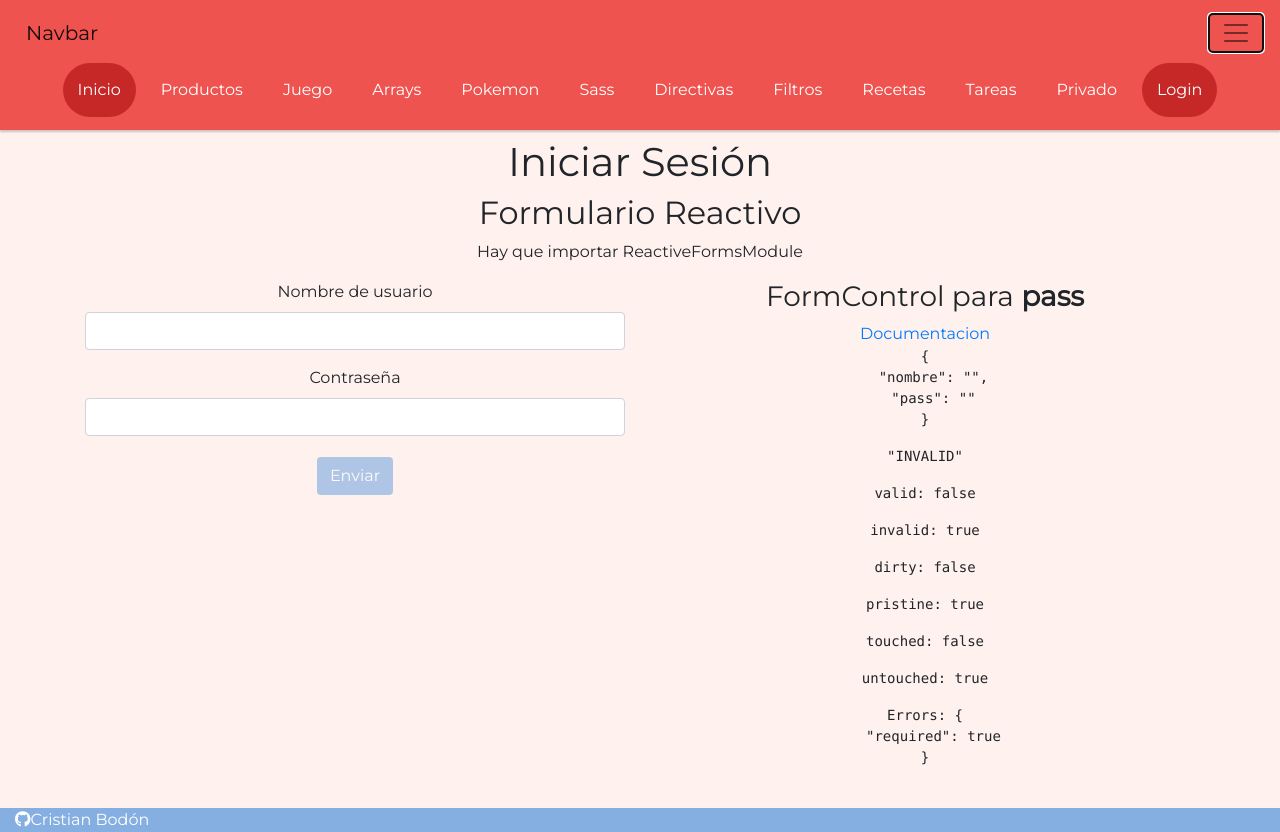
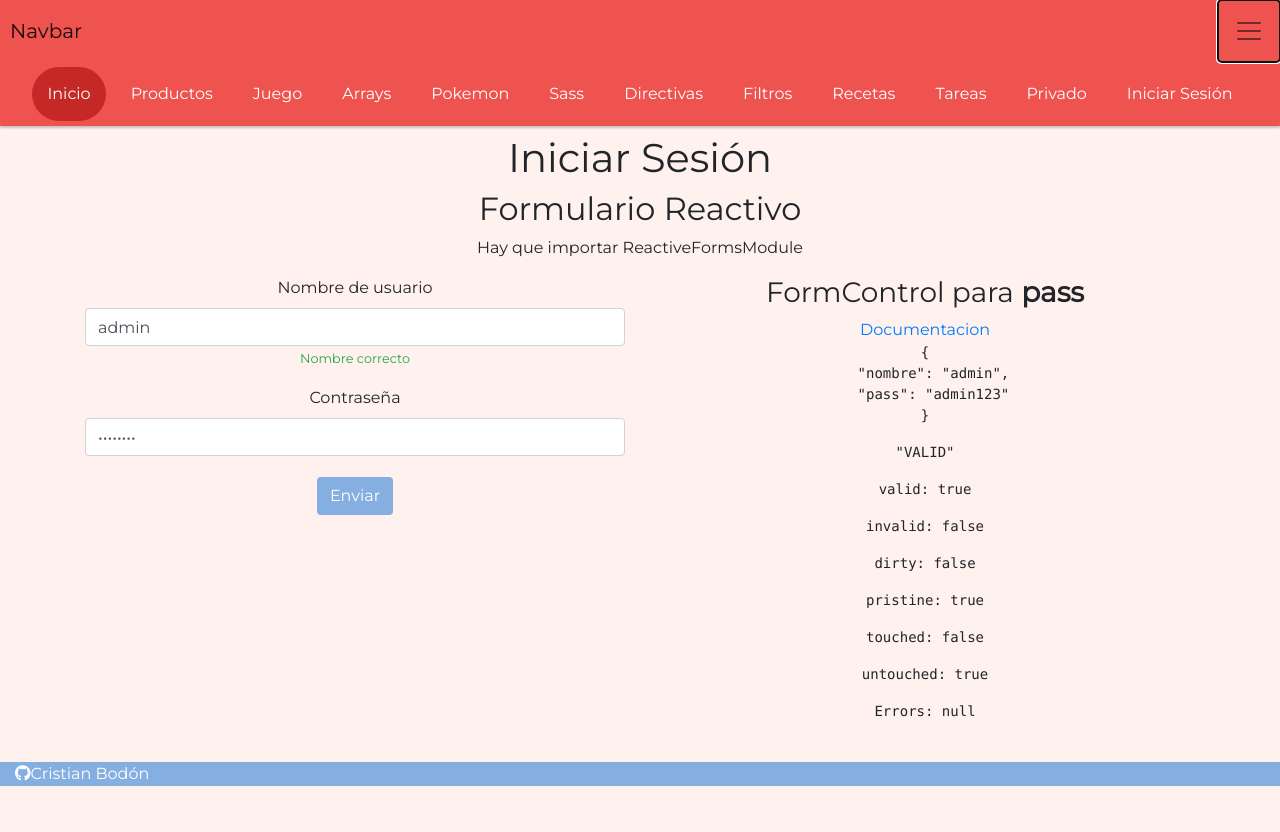
Before and after one commit to chrisbodon/angularApp, an Angular app: page /login in a window 1280 px wide. Both pictures are taken after a click on the button "Toggle navigation". After the commit the page ends 800 px from the top, so only its background shows below. Built offline with nearby package versions, Linux system fonts and the light colour scheme.

Commit message:
Login fixes to log in to the backOffice

```diff
--- a/src/app/app-routing.module.ts
+++ b/src/app/app-routing.module.ts
@@ -96,11 +96,6 @@ export const RUTAS =  [
       'ruta' : '/privado',
       'nombre' : 'Privado',
       'icono' : ''
-  },
-  {
-      'ruta' : '/login',
-      'nombre' : 'Login',
-      'icono' : ''
   }
 ];
 
--- a/src/app/componentes/navbar/navbar.component.html
+++ b/src/app/componentes/navbar/navbar.component.html
@@ -10,6 +10,19 @@
       <li class="nav-item" *ngFor="let r of rutas">
         <a [routerLink]="r.ruta" routerLinkActive="active" class="nav-link">{{r.nombre}}</a>
       </li>
+
+      <!-- rutas si el usuario esta loegado o no -->
+      <li class="nav-item">
+        <a *ngIf="!usuarioService.estaLogeado()" [routerLink]="'/login'" routerLinkActive="" class="nav-link">Iniciar Sesión</a>
+      </li>
+
+      <li class="nav-item">
+        <a *ngIf="usuarioService.estaLogeado()" [routerLink]="'/privado'" routerLinkActive="" class="nav-link">Backoffice</a>
+      </li>
+
+      <li class="nav-item">
+        <a *ngIf="usuarioService.estaLogeado()" [routerLink]="'/privado'" (click)="salir()" class="nav-link text-danger">Cerrar Sesión</a>
+      </li>
     </ul>
   </div>
 </nav>
--- a/src/app/componentes/navbar/navbar.component.scss
+++ b/src/app/componentes/navbar/navbar.component.scss
@@ -5,6 +5,7 @@
 nav {
   background-color: #ef5350;
   box-shadow: 0 2px 2px rgba(0, 0, 0, .2);
+  padding: 0px;
 }
 
 .navbar-collapse {
@@ -21,6 +22,11 @@ nav {
   margin: 0px;
 }
 
+.navbar-toggler {
+  padding: 16px;
+  border: 0px;
+}
+
 .navbar-light .navbar-nav .nav-link {
   color: #ffffff;
   padding: 15px;
--- a/src/app/componentes/navbar/navbar.component.ts
+++ b/src/app/componentes/navbar/navbar.component.ts
@@ -1,5 +1,7 @@
 import { Component, OnInit } from '@angular/core';
 import { RUTAS } from 'src/app/app-routing.module';
+import { UsuarioService } from '../../services/usuario.service';
+import { Router } from '@angular/router';
 
 
 @Component({
@@ -11,7 +13,9 @@ export class NavbarComponent implements OnInit {
 
   rutas: Array<any>;
 
-  constructor() {
+  constructor( private router: Router,
+               private usuarioService: UsuarioService
+              ) {
     console.trace('NavbarComponent constructor');
     this.rutas = RUTAS;
 
@@ -21,4 +25,13 @@ export class NavbarComponent implements OnInit {
     console.trace('NavbarComponent ngOnInit');
   }// ngOnInit
 
+  salir() {
+    console.trace('NavbarComponent click boton Cerrar Sesión');
+    const mensaje = '¿ Esta seguro que quiere cerrar la sesión ?';
+    if ( confirm(mensaje) ) {
+      this.usuarioService.cerrarSesion();
+      this.router.navigate(['/']); // ir a Inicio
+    }
+  }// salir
+
 }// NavbarComponent
--- a/src/app/paginas/login/login.component.ts
+++ b/src/app/paginas/login/login.component.ts
@@ -1,5 +1,7 @@
 import { Component, OnInit } from '@angular/core';
 import { FormGroup, FormBuilder, Validators } from '@angular/forms';
+import { UsuarioService } from '../../services/usuario.service';
+import { Routes, Router } from '@angular/router';
 
 @Component({
   selector: 'app-login',
@@ -10,15 +12,19 @@ export class LoginComponent implements OnInit {
 
   formulario: FormGroup;
 
-  constructor( private builder: FormBuilder) {
+  constructor( private router: Router,
+               private builder: FormBuilder,
+               private usuarioService: UsuarioService
+             ) {
+
     console.trace('LoginComponent constructor');
 
     // construir formulario
     this.formulario = this.builder.group({
 
        // definir los FormControl == inputs [ value, validaciones ]
-      nombre : ['', [Validators.required, Validators.minLength(2), Validators.maxLength(100) ]],
-      pass: ['', [Validators.required, Validators.minLength(6), Validators.maxLength(8) ]]
+      nombre : ['admin', [Validators.required, Validators.minLength(2), Validators.maxLength(100) ]],
+      pass: ['admin123', [Validators.required, Validators.minLength(6), Validators.maxLength(8) ]]
 
     });
 
@@ -34,7 +40,23 @@ export class LoginComponent implements OnInit {
   enviar( values: any ) {
     console.trace('Submit formulario %o', values);
 
+    const nombre = values.nombre;
+    const password = values.pass;
+    const uLogeado = this.usuarioService.login(nombre, password);
+
+    if ( uLogeado ) {
+      console.trace('Usuario logeado con exito %o', uLogeado);
+      this.router.navigate(['privado']);
+    } else {
+      console.warn('Usuario NO logeado');
+      // TODO cambiar alert
+      alert('Por favor prueba de nuevo a logearte');
+    }
+
+
   }// enviar
 
 
+
+
 }// LoginComponent
--- a/src/app/services/usuario.service.ts
+++ b/src/app/services/usuario.service.ts
@@ -23,10 +23,16 @@ export class UsuarioService implements IUsuarioService {
     return this.isLogged;
   }
 
+  /**
+   * Busca el usuario por nombre y password
+   * @param nombre
+   * @param password
+   * @return Usuario con datos si existe, undefined si no encuentra
+   */
   login(nombre: string, password: string): Usuario {
     console.trace('UsuarioService login nombre %s password %s', nombre, password);
     const NOMBRE = 'admin';
-    const PASS = 'admin';
+    const PASS = 'admin123';
     let usuarioBuscar: Usuario; // si no enta en el if es "undefined"
 
     if ( NOMBRE === nombre && PASS === password ) {
@@ -47,7 +53,7 @@ export class UsuarioService implements IUsuarioService {
     return usuarioBuscar;
   }// login
 
-  cerrarSesion(idUsuario: number) {
+  cerrarSesion() {
     console.trace('UsuarioService cerrarSesion');
     this.isLogged = false;
   }
```
